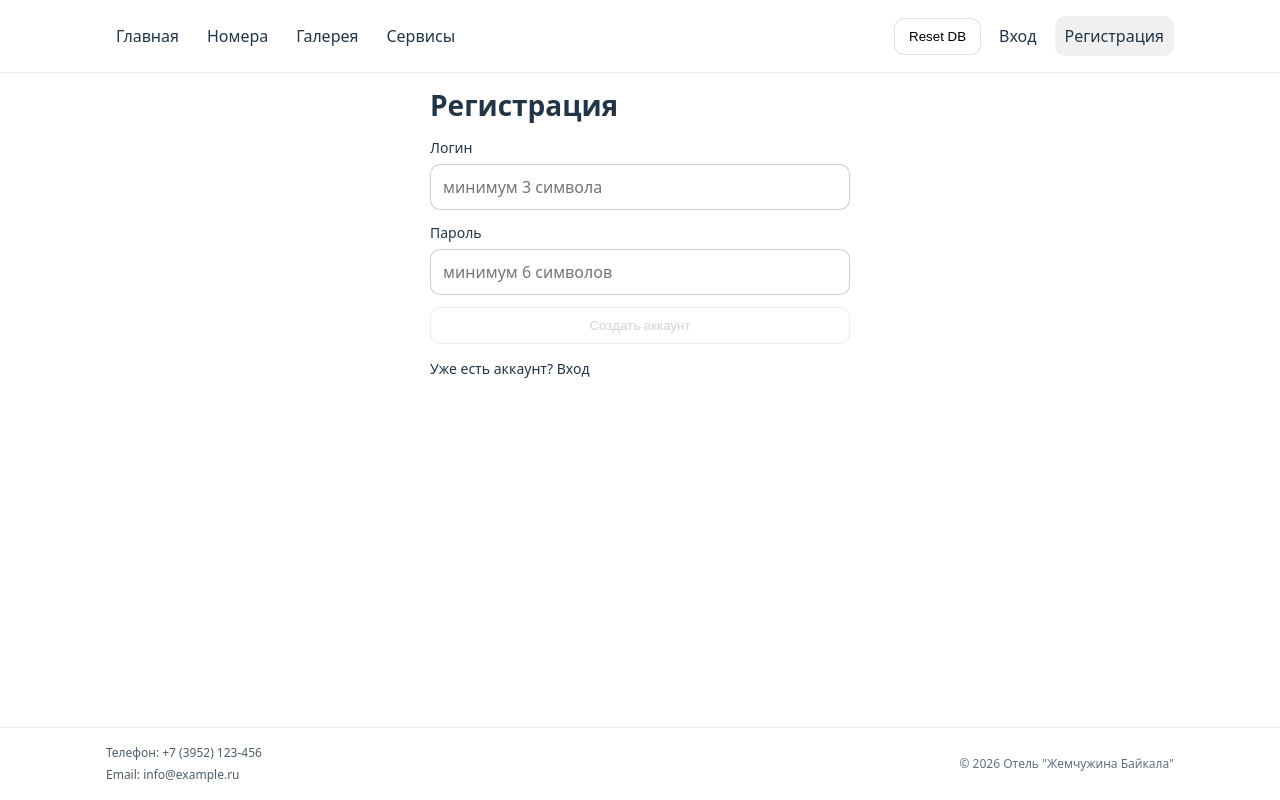
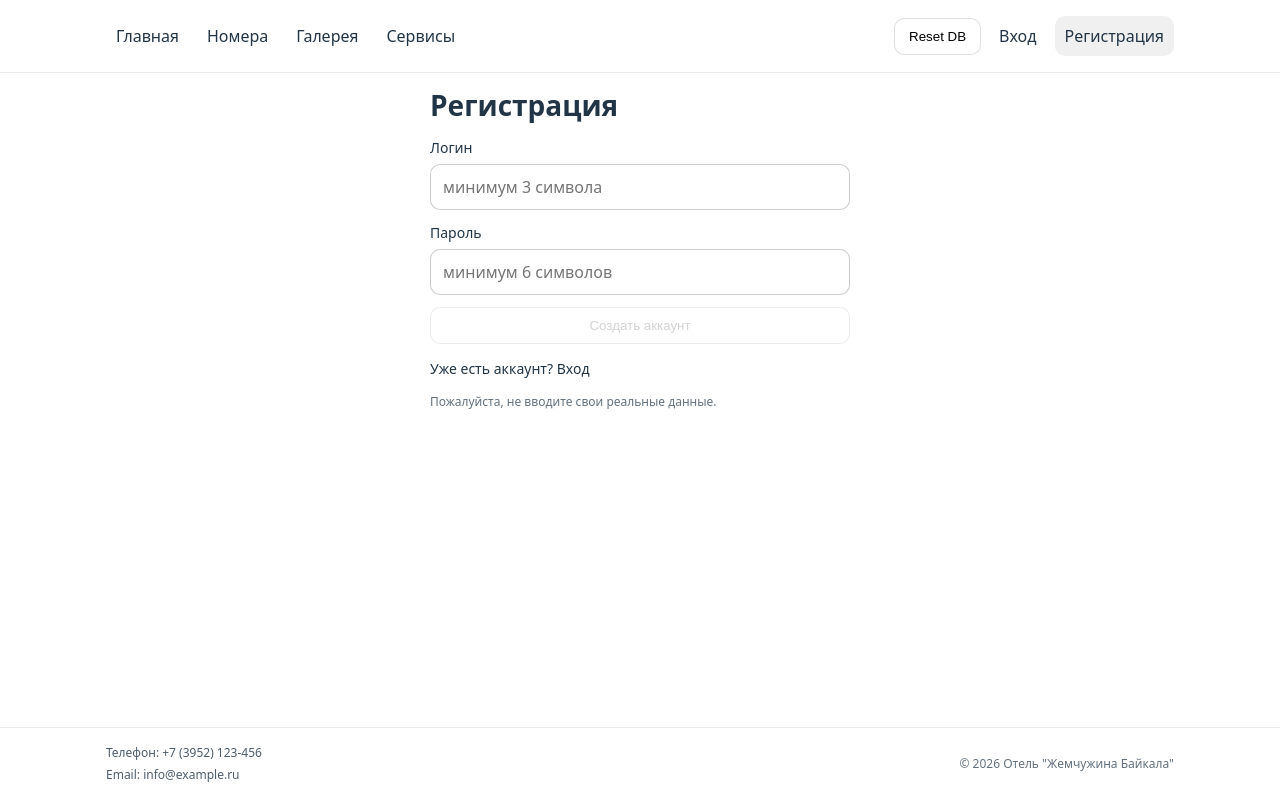
Before and after one commit to iNkyZ1/Diploma-SPA, a React app in the folder frontend/: page /register in a window 1280 px wide. Built offline with nearby package versions, Linux system fonts and the light colour scheme; the HTML template or start-up script is replaced by a standard one.

Commit message:
ui(auth):  add hint text on AuthRegisterPage

```diff
--- a/frontend/src/pages/AuthRegisterPage/AuthRegisterPage.jsx
+++ b/frontend/src/pages/AuthRegisterPage/AuthRegisterPage.jsx
@@ -93,6 +93,10 @@ export function AuthRegisterPage() {
 			<div style={{ fontSize: 14 }}>
 				Уже есть аккаунт? <Link to="/login">Вход</Link>
 			</div>
+
+			<div style={{ fontSize: 12, opacity: 0.7 }}>
+				Пожалуйста, не вводите свои реальные данные.
+			</div>
 		</div>
 	);
 }
```
